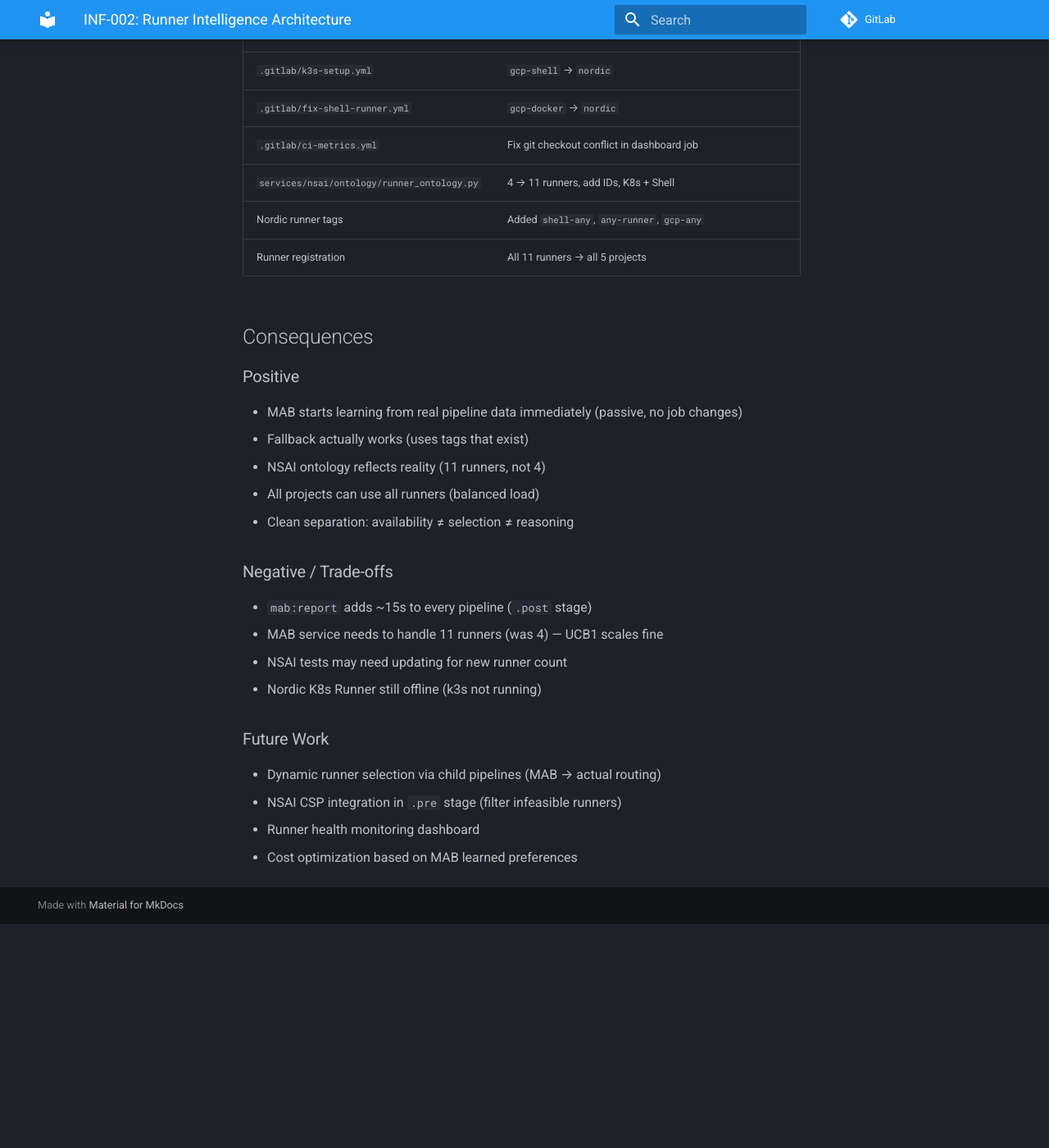
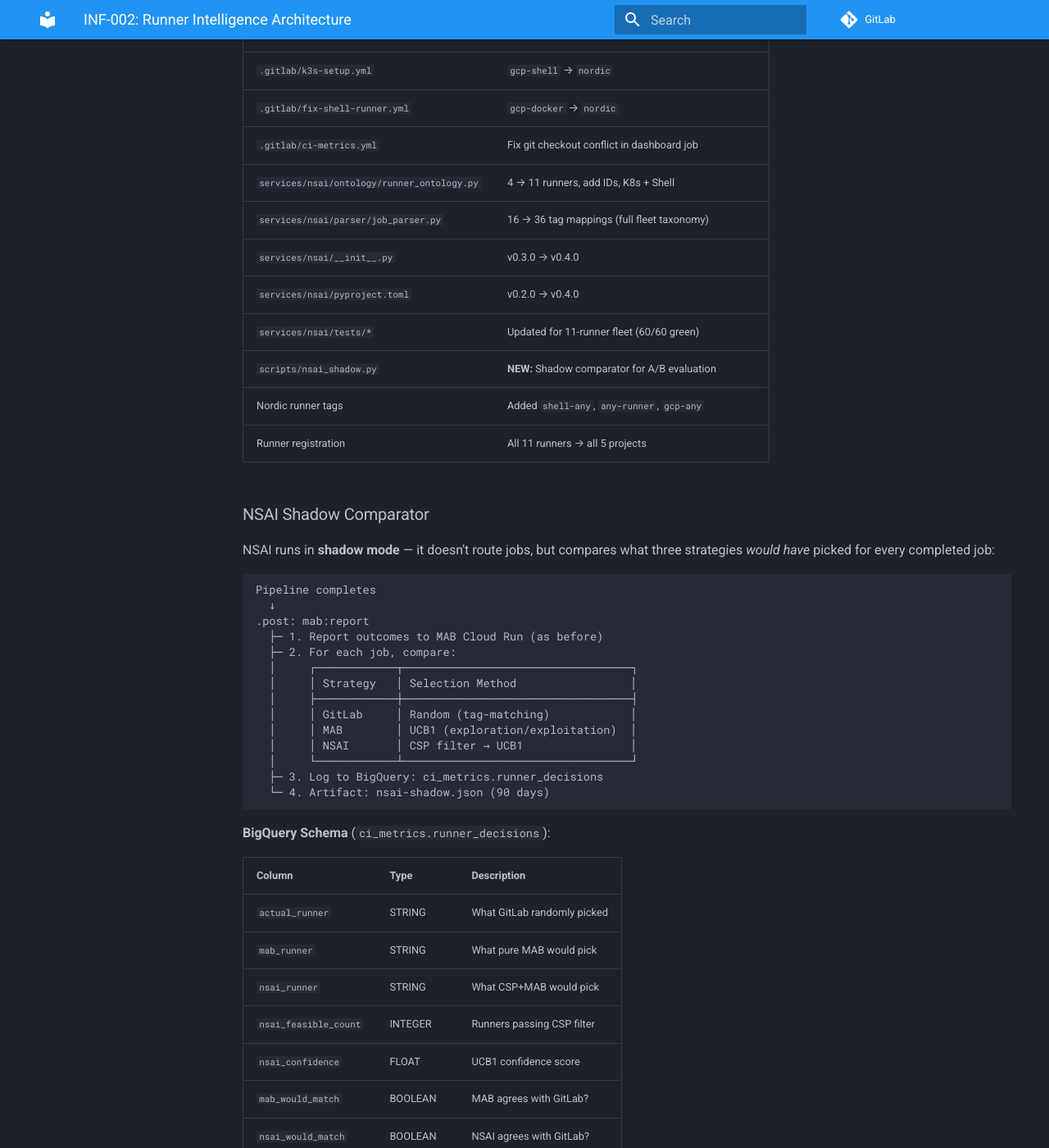
Before and after one commit to wolfram-laube/backoffice, an MkDocs documentation site: the page built from docs/adr/infrastructure/INF-002-runner-intelligence.md, in a window 1280 px wide and 1400 px high, scrolled down 3588 px. Shown: the whole window at 82% size. Built offline with MkDocs 1.6.1 and Material for MkDocs 9.7.7, drawn with Linux system fonts in a browser that asks for light colours; comment, search, counter and statistics services are not loaded; before the commit the page ends 4715 px from its top, so only the background shows below that; some of the changed text lies outside the part shown.

Commit message:
docs: INF-002 shadow mode, NSAI README v0.4.0, session handover [skip ci]
- INF-002: added shadow comparator section, BigQuery schema, updated changes table
- NSAI README: v0.4.0, shadow mode docs, runner fleet table, BigQuery query example
- ADR index: added INF-002
- Handover: HANDOVER_RUNNER_INTELLIGENCE_07_02_2026

````diff
--- a/docs/adr/infrastructure/INF-002-runner-intelligence.md
+++ b/docs/adr/infrastructure/INF-002-runner-intelligence.md
@@ -122,14 +122,58 @@ All 11 runners registered for all 5 projects:
 | File | Change |
 |------|--------|
 | `.gitlab/runner-fallback.yml` | v4: correct tags, fleet health check, clean separation |
-| `.gitlab/mab-integration.yml` | v2: passive pipeline-level reporting, remove unused template |
+| `.gitlab/mab-integration.yml` | v2→v3: passive reporting + NSAI shadow comparator |
 | `.gitlab/ci-automation.yml` | `gcp-shell` → `shell-any` |
 | `.gitlab/k3s-setup.yml` | `gcp-shell` → `nordic` |
 | `.gitlab/fix-shell-runner.yml` | `gcp-docker` → `nordic` |
 | `.gitlab/ci-metrics.yml` | Fix git checkout conflict in dashboard job |
 | `services/nsai/ontology/runner_ontology.py` | 4 → 11 runners, add IDs, K8s + Shell |
+| `services/nsai/parser/job_parser.py` | 16 → 36 tag mappings (full fleet taxonomy) |
+| `services/nsai/__init__.py` | v0.3.0 → v0.4.0 |
+| `services/nsai/pyproject.toml` | v0.2.0 → v0.4.0 |
+| `services/nsai/tests/*` | Updated for 11-runner fleet (60/60 green) |
+| `scripts/nsai_shadow.py` | **NEW:** Shadow comparator for A/B evaluation |
 | Nordic runner tags | Added `shell-any`, `any-runner`, `gcp-any` |
 | Runner registration | All 11 runners → all 5 projects |
+
+### NSAI Shadow Comparator
+
+NSAI runs in **shadow mode** — it doesn't route jobs, but compares what
+three strategies *would have* picked for every completed job:
+
+```
+Pipeline completes
+  ↓
+.post: mab:report
+  ├─ 1. Report outcomes to MAB Cloud Run (as before)
+  ├─ 2. For each job, compare:
+  │     ┌────────────┬──────────────────────────────────┐
+  │     │ Strategy   │ Selection Method                 │
+  │     ├────────────┼──────────────────────────────────┤
+  │     │ GitLab     │ Random (tag-matching)            │
+  │     │ MAB        │ UCB1 (exploration/exploitation)  │
+  │     │ NSAI       │ CSP filter → UCB1                │
+  │     └────────────┴──────────────────────────────────┘
+  ├─ 3. Log to BigQuery: ci_metrics.runner_decisions
+  └─ 4. Artifact: nsai-shadow.json (90 days)
+```
+
+**BigQuery Schema** (`ci_metrics.runner_decisions`):
+
+| Column | Type | Description |
+|--------|------|-------------|
+| `actual_runner` | STRING | What GitLab randomly picked |
+| `mab_runner` | STRING | What pure MAB would pick |
+| `nsai_runner` | STRING | What CSP+MAB would pick |
+| `nsai_feasible_count` | INTEGER | Runners passing CSP filter |
+| `nsai_confidence` | FLOAT | UCB1 confidence score |
+| `mab_would_match` | BOOLEAN | MAB agrees with GitLab? |
+| `nsai_would_match` | BOOLEAN | NSAI agrees with GitLab? |
+| `job_status` | STRING | success / failed |
+| `job_duration` | FLOAT | Seconds |
+
+This dataset enables the research paper evaluation:
+*"Neurosymbolic Runner Selection: CSP+MAB vs Pure MAB vs Random"*
 
 ## Consequences
 
@@ -140,17 +184,20 @@ All 11 runners registered for all 5 projects:
 - NSAI ontology reflects reality (11 runners, not 4)
 - All projects can use all runners (balanced load)
 - Clean separation: availability ≠ selection ≠ reasoning
+- **Shadow mode produces real A/B evaluation data for research paper**
+- **BigQuery table auto-created on first pipeline run**
 
 ### Negative / Trade-offs
 
-- `mab:report` adds ~15s to every pipeline (`.post` stage)
+- `mab:report` adds ~30s to every pipeline (MAB report + NSAI shadow)
 - MAB service needs to handle 11 runners (was 4) — UCB1 scales fine
-- NSAI tests may need updating for new runner count
 - Nordic K8s Runner still offline (k3s not running)
+- NSAI shadow requires `GIT_STRATEGY: clone` (needs source for `pip install -e`)
 
 ### Future Work
 
 - Dynamic runner selection via child pipelines (MAB → actual routing)
-- NSAI CSP integration in `.pre` stage (filter infeasible runners)
+- NSAI shadow → active mode (actually route based on NSAI recommendation)
 - Runner health monitoring dashboard
 - Cost optimization based on MAB learned preferences
+- Paper evaluation notebook consuming BigQuery data
````
Also changed, not shown: docs/adr/README.md (+1 -0 lines), docs/handover/HANDOVER_RUNNER_INTELLIGENCE_07_02_2026.md (added, +105 -0 lines), docs/handover/INDEX.md (+1 -0 lines), services/nsai/README.md (+49 -1 lines).
